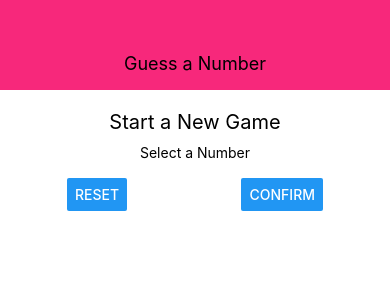
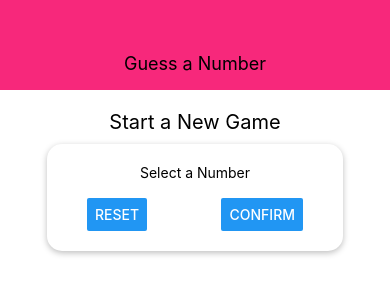
Before and after one commit to Dancan1998/react-native-module-3, a React Native app: screen / in a window 390 px wide. Shown: the top 300 px of the page. Built offline with nearby package versions, Linux system fonts and the light colour scheme.

Commit message:
styling view as card

```diff
--- a/screens/StartGameScreen.js
+++ b/screens/StartGameScreen.js
@@ -33,6 +33,13 @@ const styles = StyleSheet.create({
     width: 300,
     maxWidth: "80%",
     alignItems: "center",
+    shadowColor: "black",
+    shadowOffset: { width: 0, height: 2 },
+    shadowRadius: 6,
+    shadowOpacity: 0.26,
+    backgroundColor: "white",
+    padding: 20,
+    borderRadius: 15,
   },
   buttonContainer: {
     flexDirection: "row",
```
